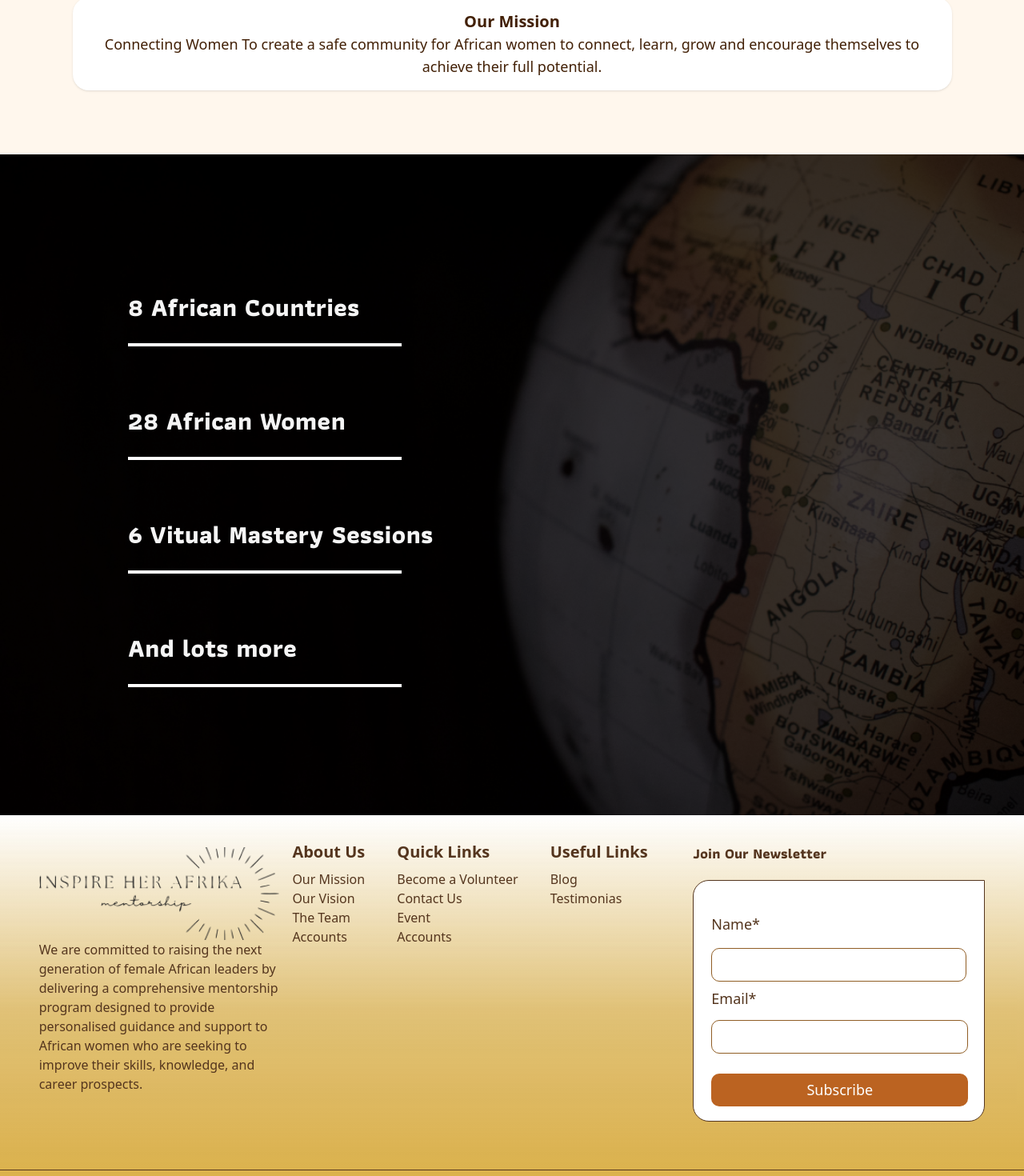
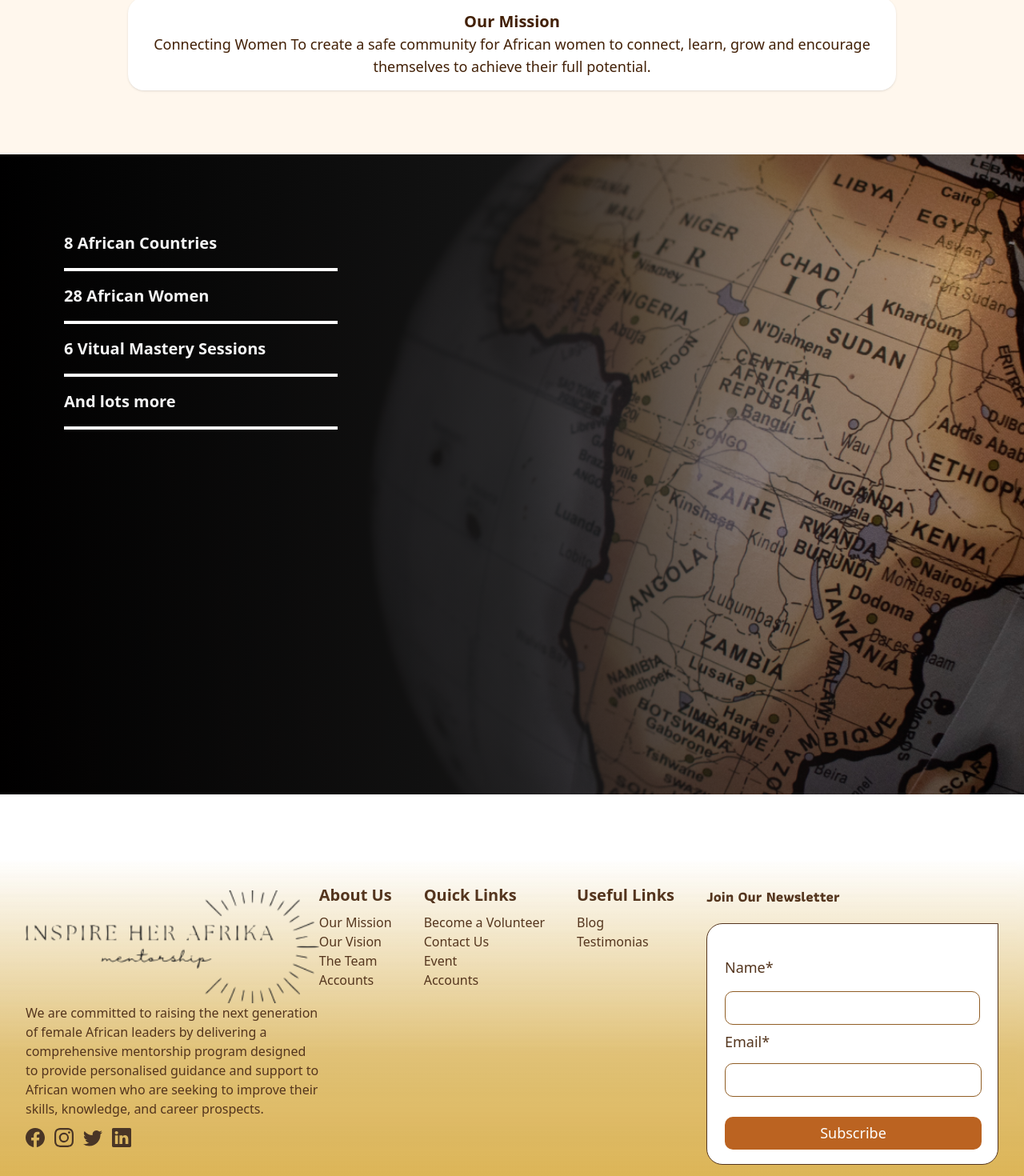
Before and after one commit to Deveelop/inspire-her-afrika, a React (Vite) app: page / in a window 1280 px wide. Shown: the part 1135-2605 px from the top of the page at 80% size. Built offline with nearby package versions, Linux system fonts and the light colour scheme.

Commit message:
Added made new commits

```diff
--- a/src/Components/Footer.jsx
+++ b/src/Components/Footer.jsx
@@ -1,17 +1,22 @@
-import React from 'react';
-import Logo from './Logo';
-import { BsInstagram, BsLinkedin, BsTwitter } from 'react-icons/bs'
+
+import { BsInstagram, BsLinkedin, BsFacebook, BsTwitter } from 'react-icons/bs'
 
 const Footer = () => {
   return (
     <footer className='inset-0 bg-gradient-to-t from-[#D6A530] via-[#D6AD4BD7]  to-transparent opacity-90 w-full '>
 
 <div  className=" md:flex justify-evenly  text-white md:p-8 p-4">
-      <div className="flex flex-col py-2 w-[300px]">
+      <div className="flex flex-col py-2 md:w-[500px]">
             <img src='/logo.png' alt='all' />
             <p className=" text-yellow-950">
             We are committed to raising the next generation of female African leaders by delivering a comprehensive mentorship program designed to provide personalised guidance and support to African women who are seeking to improve their skills, knowledge, and career prospects.
             </p>
+            <div className='flex gap-3 my-3'>
+              <a href='#'><BsFacebook className=' w-[24px] h-[24px]  text-[#36200F]'/></a>
+              <a href='#'><BsInstagram  className=' w-[24px] h-[24px]  text-[#36200F]'/></a>
+              <a href='#'><BsTwitter  className=' w-[24px] h-[24px]  text-[#36200F]'/></a>
+              <a href='#'><BsLinkedin  className=' w-[24px] h-[24px]  text-[#36200F]'/></a>
+            </div>
       </div>
 
       <div className=" md:flex  gap-10 ">
--- a/src/Components/Header.jsx
+++ b/src/Components/Header.jsx
@@ -8,7 +8,7 @@ const Header = () => {
   return (
 
 
-    <header className=' bg-neutral-100 bg-fixed w-full fixed z-50'>
+    <header className=' bg-neutral-100 fixed w-full  z-50'>
 
     <div className='  items-center flex md:justify-evenly justify-between p-4  ml- mr-10'>
     <div>
@@ -22,11 +22,10 @@ const Header = () => {
       <Link to='/resources' className=' font-semibold text-amber-700'>Resources</Link>
       <Link to='/contact' className=' font-semibold text-amber-700'>Contact Us</Link>
     </nav>
-    <div className='flex gap-8'>
-    </div>
-    <nav className="w-full flex flex-wrap justify-between place-items-center p-4 pt-3 md:hidden text-black">
+
+    <nav className=" justify-end w-full flex flex-wrap  place-items-center p-4 pt-3 md:hidden text-black">
           <button onClick={handlenav} className='md:hidden hover:text-[--col] zi-10'>
-              { !nav ? <FaTimes/> : <FaBars /> }
+              { !nav ? "": <FaBars /> }
           </button>
       </nav>
     </div>
--- a/src/Pages/HeroHome.jsx
+++ b/src/Pages/HeroHome.jsx
@@ -4,7 +4,7 @@ const HeroHome = () => {
   return (
 
     <div className=' mb-20  h-[400px] md:w-full p-4 md:p-72 relative '>
-    <div className=" absolute inset-0 bg-[url('/groupshot.png')] md:bg-cover bg-contain bg-no-repeat bg-center bg-opacity-90"/>
+    <div className=" absolute inset-0 bg-[url('/groupshot.png')] bg-cover bg-no-repeat bg-center bg-opacity-90"/>
       <div className=' absolute inset-0 bg-gradient-to-r from-[#D6A530] via-[#D6AD4BD7]  to-transparent opacity-90 w-full' />
     <div className=' absolute top-60 flex justify-center'>
       <div className=' grid gap-3 '>
--- a/src/Pages/HomePage.jsx
+++ b/src/Pages/HomePage.jsx
@@ -17,47 +17,43 @@ const Home = () => {
       <h2>Who we are</h2>
     </div>
 
-    <div className=" -mt-5 p-4 md:w-[1099px] bg-white rounded-[20px] shadow-md justify-center items-center gap-2 inline-flex">
+    <div className=" -mt-5 p-4 bg-white rounded-[20px] shadow-md justify-center items-center gap-2 inline-flex">
         <p className=" text-center text-yellow-950 md:text-lg"><br/>We are all about the African woman<br/>We are committed to raising the next generation of female African leaders by delivering a comprehensive mentorship program designed to provide personalised guidance and support to African women who are seeking to improve their skills, knowledge, and career prospects.<br/></p>
     </div>
 
-    <div className=" md:w-[1099px] bg-white rounded-[20px] shadow-md text-center">
+    <div className="  bg-white rounded-[20px] shadow-md text-center">
       <h1 className="text-yellow-950 md:text-xl font-bold pt-4 -mb-4 ">Our Vision</h1>
       <p className=" p-4 text-yellow-950 md:text-lg ">To provide thorough mentorship, guidance, and networking opportunities that will inspire African women to pursue their passions, develop their skills, and become leaders in their professional spaces. We aim to create a safe community for African women to connect, learn, grow and encourage themselves to achieve their full potential. We aspire to be the leading mentorship group for African women looking to advance professionally.</p>
       </div>
 
 
-<div className=" md:w-[1099px] bg-white  rounded-[20px] shadow text-center">
+<div className="  bg-white  rounded-[20px] shadow text-center">
   <h1 className="text-yellow-950 md:text-xl font-bold pt-4 -mb-4">Our Mission</h1>
   <p className=" p-4 text-yellow-950 md:text-lg ">Connecting Women To create a safe community for African women to connect, learn, grow and encourage themselves to achieve their full potential.</p>
   </div>
 </div>
 </div>
 
-<div className='relative'>
-<div className="  bg-[url('/unsplash.png')] bg-black bg-opacity-75 p-10 md:p-40  w-full bg-cover" >
-<div className='absolute inset-0 bg-black bg-opacity-75'/>
-<div className="w-[392px]  flex-col justify-start items-start gap-[62px] inline-flex relative">
-    <div className="flex-col justify-start items-start gap-3.5 flex">
-        <p className="text-center text-neutral-100 md:text-[32px] font-bold font-['Athiti'] leading-[62px]">8 African Countries</p>
-        <div className=" w-[100%] md:w-[342.01px]  border-2 border-white"></div>
-    </div>
-    <div className="flex-col justify-start items-start gap-3.5 flex">
-        <p className="text-center text-neutral-100 md:text-[32px] font-bold font-['Athiti'] leading-[62px]">28 African Women</p>
-        <div className="w-[100%] md:w-[342.01px] border-2 border-white"></div>
-    </div>
-    <div className="flex-col justify-start items-start gap-3.5 flex">
-        <p className="text-center text-neutral-100 md:text-[32px] font-bold font-['Athiti'] leading-[62px]">6 Vitual Mastery Sessions</p>
-        <div className="w-[100%] md:w-[342.01px] border-2 border-white"></div>
-    </div>
-    <div className="flex-col justify-start items-start gap-3.5 flex">
-        <p className="text-center text-neutral-100 md:text-[32px] font-bold font-['Athiti'] leading-[62px]">And lots more</p>
-        <div className="w-[100%] md:w-[342.01px]  border-2 border-white"></div>
-    </div>
-</div>
-</div>
-</div>
 
+<div className=' mb-20  h-screen md:w-full p-4 md:p-20 relative inset-0 bg-[url("/unsplash.png")] bg-cover bg-no-repeat bg-center bg-opacity-90'>
+    <div className=" "/>
+      <div className=' absolute inset-0 bg-gradient-to-r from-[#000000] via-[#161616]  to-transparent opacity-90 w-full' />
+    <div className='absolute flex justify-center'>
+      <div className='  '>
+      <p className=" text-neutral-100 text-xl font-bold leading-[62px]">8 African Countries</p>
+        <div className=" w-[100%] md:w-[342.01px]  border-2 border-white"/>
+      <p className=" text-neutral-100 text-xl font-bold leading-[62px]">28 African Women</p>
+        <div className=" w-[100%] md:w-[342.01px]  border-2 border-white" />
+      <p className=" text-neutral-100 text-xl font-bold leading-[62px]">6 Vitual Mastery Sessions</p>
+        <div className=" w-[100%] md:w-[342.01px]  border-2 border-white"/>
+      <p className=" text-neutral-100 text-xl font-bold leading-[62px]">And lots more</p>
+        <div className=" w-[100%] md:w-[342.01px]  border-2 border-white"/>
+
+
+
+     </div>
+     </div>
+     </div>
 
 
 
@@ -77,3 +73,28 @@ const Home = () => {
 }
 
 export default Home;
+
+
+<div className='relative'>
+<div className="  bg-[url('/unsplash.png')] bg-black bg-opacity-75 p-10 md:p-40  w-full bg-cover" >
+<div className='absolute inset-0 bg-black bg-opacity-75'/>
+<div className="w-[392px]  flex-col justify-start items-start gap-[62px] inline-flex relative">
+    <div className="flex-col justify-start items-start gap-3.5 flex">
+        <p className="text-center text-neutral-100 md:text-[32px] font-bold font-['Athiti'] leading-[62px]">8 African Countries</p>
+        <div className=" w-[100%] md:w-[342.01px]  border-2 border-white"></div>
+    </div>
+    <div className="flex-col justify-start items-start gap-3.5 flex">
+        <p className="text-center text-neutral-100 md:text-[32px] font-bold font-['Athiti'] leading-[62px]"></p>
+        <div className="w-[100%] md:w-[342.01px] border-2 border-white"></div>
+    </div>
+    <div className="flex-col justify-start items-start gap-3.5 flex">
+        <p className="text-center text-neutral-100 md:text-[32px] font-bold font-['Athiti'] leading-[62px]"></p>
+        <div className="w-[100%] md:w-[342.01px] border-2 border-white"></div>
+    </div>
+    <div className="flex-col justify-start items-start gap-3.5 flex">
+        <p className="text-center text-neutral-100 md:text-[32px] font-bold font-['Athiti'] leading-[62px]"></p>
+        <div className="w-[100%] md:w-[342.01px]  border-2 border-white"></div>
+    </div>
+</div>
+</div>
+</div>
```
